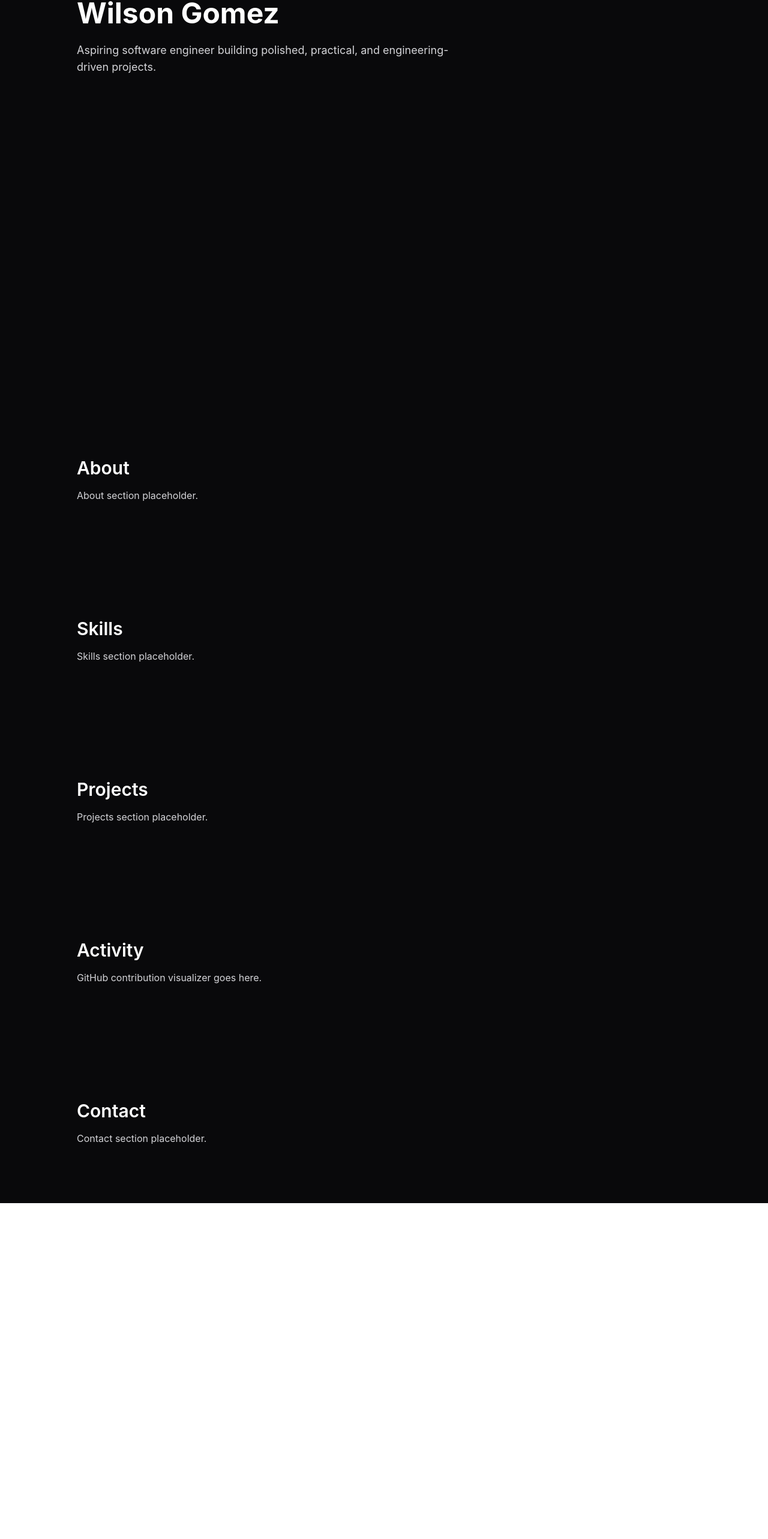
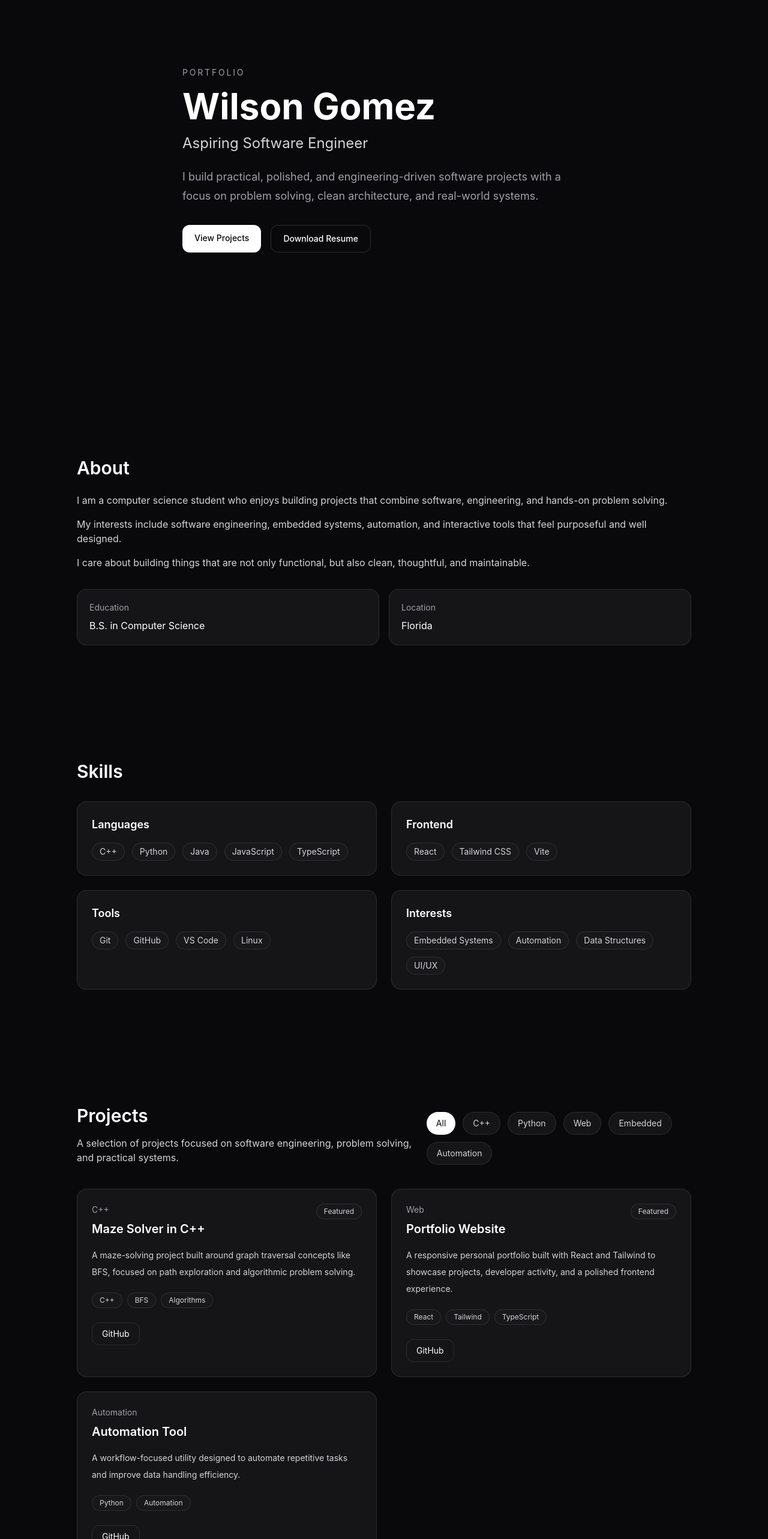
Before and after one commit to Wilsong1230/portfolio-site, a React (Vite) app: page / in a window 1280 px wide. Shown: the part 191-2757 px from the top of the page at 60% size. Before the commit the page ends 2197 px from the top, so only its background shows below. Built offline with nearby package versions, Linux system fonts and the light colour scheme.

Commit message:
Build project cards and filtering

```diff
--- /dev/null
+++ b/src/components/projects/ProjectCard.tsx
@@ -0,0 +1,63 @@
+import type { Project } from '../../types/project'
+
+interface ProjectCardProps {
+  project: Project
+}
+
+function ProjectCard({ project }: ProjectCardProps) {
+  return (
+    <article className="rounded-2xl border border-white/10 bg-white/5 p-6 transition hover:border-white/20 hover:bg-white/[0.07]">
+      <div className="flex items-start justify-between gap-4">
+        <div>
+          <p className="text-sm text-zinc-400">{project.category}</p>
+          <h3 className="mt-2 text-xl font-semibold text-white">{project.title}</h3>
+        </div>
+
+        {project.featured && (
+          <span className="rounded-full border border-white/10 bg-zinc-900 px-3 py-1 text-xs text-zinc-300">
+            Featured
+          </span>
+        )}
+      </div>
+
+      <p className="mt-4 text-sm leading-7 text-zinc-300">
+        {project.description}
+      </p>
+
+      <div className="mt-5 flex flex-wrap gap-2">
+        {project.tags.map((tag) => (
+          <span
+            key={tag}
+            className="rounded-full border border-white/10 bg-zinc-900 px-3 py-1 text-xs text-zinc-300"
+          >
+            {tag}
+          </span>
+        ))}
+      </div>
+
+      <div className="mt-6 flex flex-wrap gap-3">
+        <a
+          href={project.githubUrl}
+          target="_blank"
+          rel="noreferrer"
+          className="rounded-xl border border-white/10 px-4 py-2 text-sm text-white transition hover:border-white/25 hover:bg-white/5"
+        >
+          GitHub
+        </a>
+
+        {project.demoUrl && (
+          <a
+            href={project.demoUrl}
+            target="_blank"
+            rel="noreferrer"
+            className="rounded-xl bg-white px-4 py-2 text-sm font-medium text-zinc-950 transition hover:bg-zinc-200"
+          >
+            Live Demo
+          </a>
+        )}
+      </div>
+    </article>
+  )
+}
+
+export default ProjectCard
--- /dev/null
+++ b/src/components/projects/ProjectFilters.tsx
@@ -0,0 +1,47 @@
+import type { ProjectCategory } from '../../types/project'
+
+export type ProjectFilter = 'All' | ProjectCategory
+
+interface ProjectFiltersProps {
+  activeFilter: ProjectFilter
+  onFilterChange: (filter: ProjectFilter) => void
+}
+
+const filters: ProjectFilter[] = [
+  'All',
+  'C++',
+  'Python',
+  'Web',
+  'Embedded',
+  'Automation',
+]
+
+function ProjectFilters({
+  activeFilter,
+  onFilterChange,
+}: ProjectFiltersProps) {
+  return (
+    <div className="flex flex-wrap gap-3">
+      {filters.map((filter) => {
+        const isActive = activeFilter === filter
+
+        return (
+          <button
+            key={filter}
+            type="button"
+            onClick={() => onFilterChange(filter)}
+            className={`rounded-full px-4 py-2 text-sm transition ${
+              isActive
+                ? 'bg-white text-zinc-950'
+                : 'border border-white/10 bg-white/5 text-zinc-300 hover:border-white/20 hover:bg-white/10 hover:text-white'
+            }`}
+          >
+            {filter}
+          </button>
+        )
+      })}
+    </div>
+  )
+}
+
+export default ProjectFilters
--- /dev/null
+++ b/src/data/profile.ts
@@ -0,0 +1,18 @@
+export const profile = {
+  name: 'Wilson Gomez',
+  tagline: 'Aspiring Software Engineer',
+  intro:
+    'I build practical, polished, and engineering-driven software projects with a focus on problem solving, clean architecture, and real-world systems.',
+  about: [
+    'I am a computer science student who enjoys building projects that combine software, engineering, and hands-on problem solving.',
+    'My interests include software engineering, embedded systems, automation, and interactive tools that feel purposeful and well designed.',
+    'I care about building things that are not only functional, but also clean, thoughtful, and maintainable.',
+  ],
+  education: 'B.S. in Computer Science',
+  location: 'Florida',
+  links: {
+    github: 'https://github.com/yourusername',
+    linkedin: 'https://linkedin.com/in/yourusername',
+    resume: '/resume.pdf',
+  },
+}
--- /dev/null
+++ b/src/data/projects.ts
@@ -0,0 +1,34 @@
+import type { Project } from '../types/project'
+
+export const projects: Project[] = [
+  {
+    title: 'Maze Solver in C++',
+    description:
+      'A maze-solving project built around graph traversal concepts like BFS, focused on path exploration and algorithmic problem solving.',
+    tags: ['C++', 'BFS', 'Algorithms'],
+    category: 'C++',
+    githubUrl: 'https://github.com/yourusername/maze-solver',
+    featured: true,
+    homepageSpotlight: true,
+    priority: 1,
+  },
+  {
+    title: 'Portfolio Website',
+    description:
+      'A responsive personal portfolio built with React and Tailwind to showcase projects, developer activity, and a polished frontend experience.',
+    tags: ['React', 'Tailwind', 'TypeScript'],
+    category: 'Web',
+    githubUrl: 'https://github.com/yourusername/portfolio-website',
+    featured: true,
+    homepageSpotlight: true,
+    priority: 2,
+  },
+  {
+    title: 'Automation Tool',
+    description:
+      'A workflow-focused utility designed to automate repetitive tasks and improve data handling efficiency.',
+    tags: ['Python', 'Automation'],
+    category: 'Automation',
+    githubUrl: 'https://github.com/yourusername/automation-tool',
+  },
+]
--- /dev/null
+++ b/src/data/skills.ts
@@ -0,0 +1,18 @@
+export const skillGroups = [
+  {
+    title: 'Languages',
+    items: ['C++', 'Python', 'Java', 'JavaScript', 'TypeScript'],
+  },
+  {
+    title: 'Frontend',
+    items: ['React', 'Tailwind CSS', 'Vite'],
+  },
+  {
+    title: 'Tools',
+    items: ['Git', 'GitHub', 'VS Code', 'Linux'],
+  },
+  {
+    title: 'Interests',
+    items: ['Embedded Systems', 'Automation', 'Data Structures', 'UI/UX'],
+  },
+]
--- a/src/sections/About.tsx
+++ b/src/sections/About.tsx
@@ -1,11 +1,28 @@
+import { profile } from '../data/profile'
+
 function About() {
   return (
     <section id="about" className="px-6 py-24">
       <div className="mx-auto max-w-5xl">
         <h2 className="text-3xl font-semibold text-white">About</h2>
-        <p className="mt-4 text-zinc-300">
-          About section placeholder.
-        </p>
+
+        <div className="mt-6 space-y-4 text-zinc-300">
+          {profile.about.map((paragraph) => (
+            <p key={paragraph}>{paragraph}</p>
+          ))}
+        </div>
+
+        <div className="mt-8 grid gap-4 sm:grid-cols-2">
+          <div className="rounded-2xl border border-white/10 bg-white/5 p-5">
+            <p className="text-sm text-zinc-400">Education</p>
+            <p className="mt-2 text-white">{profile.education}</p>
+          </div>
+
+          <div className="rounded-2xl border border-white/10 bg-white/5 p-5">
+            <p className="text-sm text-zinc-400">Location</p>
+            <p className="mt-2 text-white">{profile.location}</p>
+          </div>
+        </div>
       </div>
     </section>
   )
--- a/src/sections/Hero.tsx
+++ b/src/sections/Hero.tsx
@@ -1,12 +1,40 @@
+import { profile } from '../data/profile'
+
 function Hero() {
   return (
-    <section id="home" className="min-h-screen px-6 py-24">
+    <section id="home" className="min-h-screen px-6 py-24 flex items-center">
       <div className="mx-auto max-w-5xl">
-        <p className="text-sm uppercase tracking-[0.2em] text-zinc-400">Portfolio</p>
-        <h1 className="mt-4 text-5xl font-bold text-white">Wilson Gomez</h1>
-        <p className="mt-6 max-w-2xl text-lg text-zinc-300">
-          Aspiring software engineer building polished, practical, and engineering-driven projects.
+        <p className="text-sm uppercase tracking-[0.2em] text-zinc-400">
+          Portfolio
         </p>
+
+        <h1 className="mt-4 text-5xl font-bold text-white sm:text-6xl">
+          {profile.name}
+        </h1>
+
+        <h2 className="mt-4 text-xl text-zinc-300 sm:text-2xl">
+          {profile.tagline}
+        </h2>
+
+        <p className="mt-6 max-w-2xl text-lg leading-8 text-zinc-400">
+          {profile.intro}
+        </p>
+
+        <div className="mt-8 flex flex-wrap gap-4">
+          <a
+            href="#projects"
+            className="rounded-xl bg-white px-5 py-3 text-sm font-medium text-zinc-950 transition hover:bg-zinc-200"
+          >
+            View Projects
+          </a>
+
+          <a
+            href={profile.links.resume}
+            className="rounded-xl border border-white/15 px-5 py-3 text-sm font-medium text-white transition hover:border-white/30 hover:bg-white/5"
+          >
+            Download Resume
+          </a>
+        </div>
       </div>
     </section>
   )
--- a/src/sections/Projects.tsx
+++ b/src/sections/Projects.tsx
@@ -1,11 +1,44 @@
+import { useMemo, useState } from 'react'
+import ProjectCard from '../components/projects/ProjectCard'
+import ProjectFilters, {
+  type ProjectFilter,
+} from '../components/projects/ProjectFilters'
+import { projects } from '../data/projects'
+
 function Projects() {
+  const [activeFilter, setActiveFilter] = useState<ProjectFilter>('All')
+
+  const filteredProjects = useMemo(() => {
+    if (activeFilter === 'All') {
+      return projects
+    }
+
+    return projects.filter((project) => project.category === activeFilter)
+  }, [activeFilter])
+
   return (
     <section id="projects" className="px-6 py-24">
       <div className="mx-auto max-w-5xl">
-        <h2 className="text-3xl font-semibold text-white">Projects</h2>
-        <p className="mt-4 text-zinc-300">
-          Projects section placeholder.
-        </p>
+        <div className="flex flex-col gap-6 md:flex-row md:items-end md:justify-between">
+          <div>
+            <h2 className="text-3xl font-semibold text-white">Projects</h2>
+            <p className="mt-4 max-w-2xl text-zinc-300">
+              A selection of projects focused on software engineering, problem
+              solving, and practical systems.
+            </p>
+          </div>
+
+          <ProjectFilters
+            activeFilter={activeFilter}
+            onFilterChange={setActiveFilter}
+          />
+        </div>
+
+        <div className="mt-10 grid gap-6 md:grid-cols-2">
+          {filteredProjects.map((project) => (
+            <ProjectCard key={project.title} project={project} />
+          ))}
+        </div>
       </div>
     </section>
   )
--- a/src/sections/Skills.tsx
+++ b/src/sections/Skills.tsx
@@ -1,11 +1,32 @@
+import { skillGroups } from '../data/skills'
+
 function Skills() {
   return (
     <section id="skills" className="px-6 py-24">
       <div className="mx-auto max-w-5xl">
         <h2 className="text-3xl font-semibold text-white">Skills</h2>
-        <p className="mt-4 text-zinc-300">
-          Skills section placeholder.
-        </p>
+
+        <div className="mt-8 grid gap-6 md:grid-cols-2">
+          {skillGroups.map((group) => (
+            <div
+              key={group.title}
+              className="rounded-2xl border border-white/10 bg-white/5 p-6"
+            >
+              <h3 className="text-lg font-semibold text-white">{group.title}</h3>
+
+              <div className="mt-4 flex flex-wrap gap-3">
+                {group.items.map((item) => (
+                  <span
+                    key={item}
+                    className="rounded-full border border-white/10 bg-zinc-900 px-3 py-1 text-sm text-zinc-300"
+                  >
+                    {item}
+                  </span>
+                ))}
+              </div>
+            </div>
+          ))}
+        </div>
       </div>
     </section>
   )
--- /dev/null
+++ b/src/types/project.ts
@@ -0,0 +1,19 @@
+export type ProjectCategory =
+  | 'C++'
+  | 'Python'
+  | 'Web'
+  | 'Embedded'
+  | 'Automation'
+
+export interface Project {
+  title: string
+  description: string
+  tags: string[]
+  category: ProjectCategory
+  githubUrl: string
+  demoUrl?: string
+  imageUrl?: string
+  featured?: boolean
+  homepageSpotlight?: boolean
+  priority?: number
+}
```
